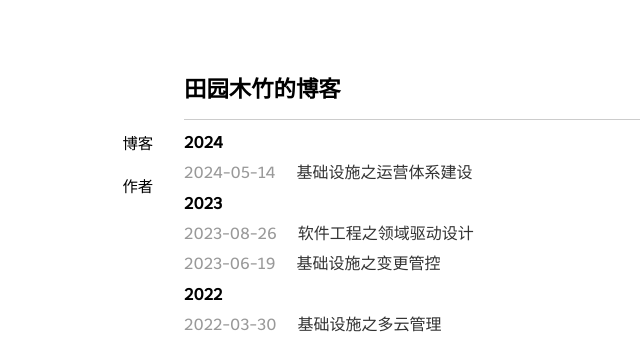
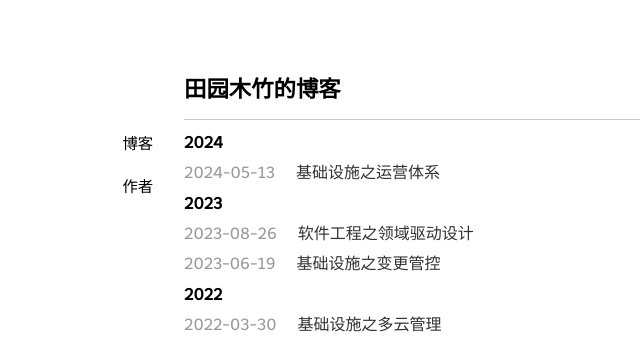
Before and after one commit to niean/niean.github.io, a Jekyll site: the page built from index.html, in a window 1280 px wide. Shown: the top 344 px of the page, without its empty margins (81-721 px from the left). Built offline with Jekyll 4.4.1, drawn with Linux system fonts in a browser that asks for light colours; the list of posts is cut into pages by our own code.

```diff
--- a/_posts/2024-05-14-infra-ops.markdown
+++ b/_posts/2024-05-14-infra-ops.markdown
@@ -1,7 +1,7 @@
 ---
 layout: post
-title: 基础设施之运营体系建设
-date: 2024-05-14 12:30
+title: 基础设施之运营体系
+date: 2024-05-13 22:00
 tags:
   - ops
 ---
```
